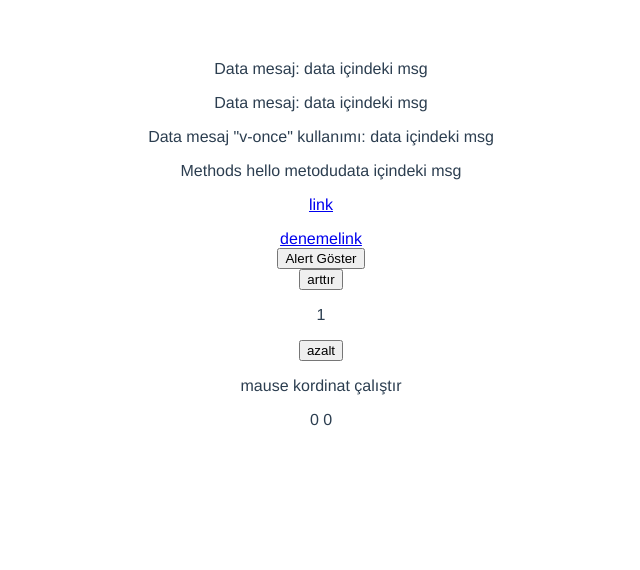
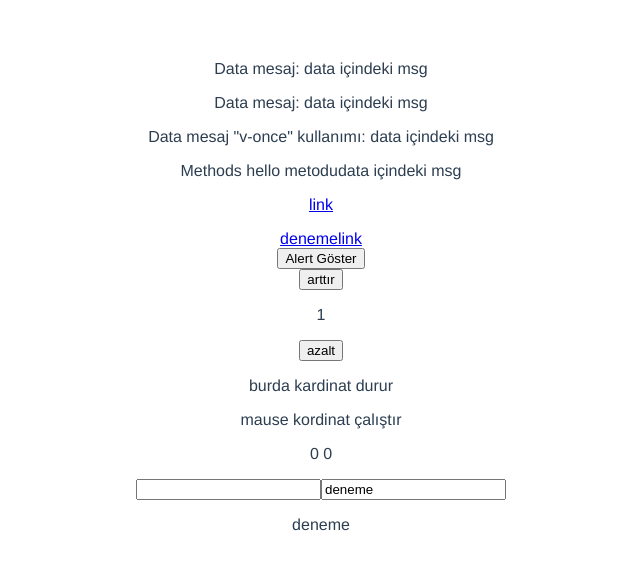
Before and after one commit to mahmali/vue-baslangic-uygulamalar, a Vue app: page / in a window 1280 px wide. Shown: the top 570 px of the page, without its empty margins (319-959 px from the left). Built offline with nearby package versions, Linux system fonts and the light colour scheme.

Commit message:
klavye eventleri çalışması

```diff
--- a/src/App.vue
+++ b/src/App.vue
@@ -9,9 +9,13 @@
     <br>
     <button v-on:click="msg3('mali')">Alert Göster</button>
     <br>
-    <button v-on:click="arttır(33)">arttır</button> <p>{{sayi}}</p> <button v-on:click="azalt()">azalt</button>
-    <p v-on:mousemove="koordinat(2,$event)">mause kordinat çalıştır</p> <p>{{x}} {{y}}</p>
-
+    <div  v-on:mousemove="koordinat(2,$event)">
+      <button v-on:click="arttır(33)">arttır</button> <p>{{sayi}}</p> <button v-on:click="azalt()">azalt</button>
+      <p v-on:mousemove.stop>burda kardinat durur</p>
+      <p>mause kordinat çalıştır</p> <p>{{x}} {{y}}</p>
+    </div>
+    <input type="text" v-on:keyup.enter="keyupEnter">
+    <input v-model="vmodel" type="text"/> <p>{{vmodel}}</p>
   </div>
 </template>
 
@@ -26,7 +30,8 @@ export default {
       denemelink: 'https://www.google.com.tr/?hl=tr',
       sayi: 1,
       x: 0,
-      y: 0
+      y: 0,
+      vmodel: 'deneme'
     }
   },
   methods: {
@@ -47,6 +52,9 @@ export default {
       this.x = event.clientX
       this.y = event.clientY
       // alert(sayi2)
+    },
+    keyupEnter: function (event) {
+      alert(event.target.value)
     }
   }
 }
```
